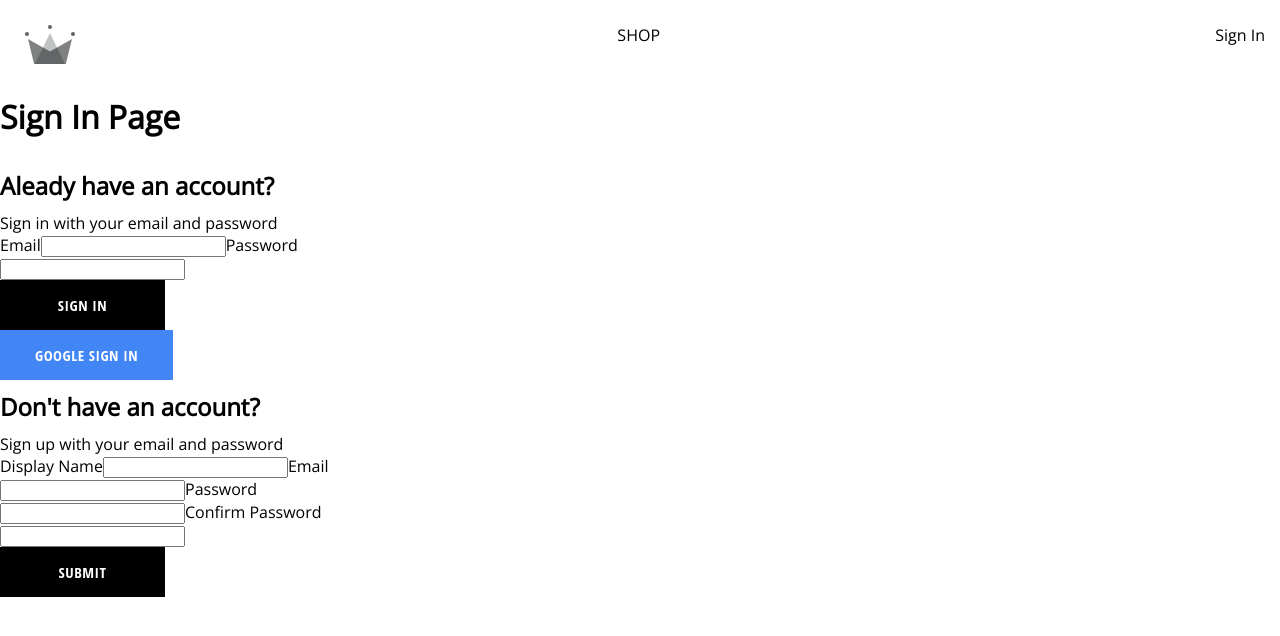
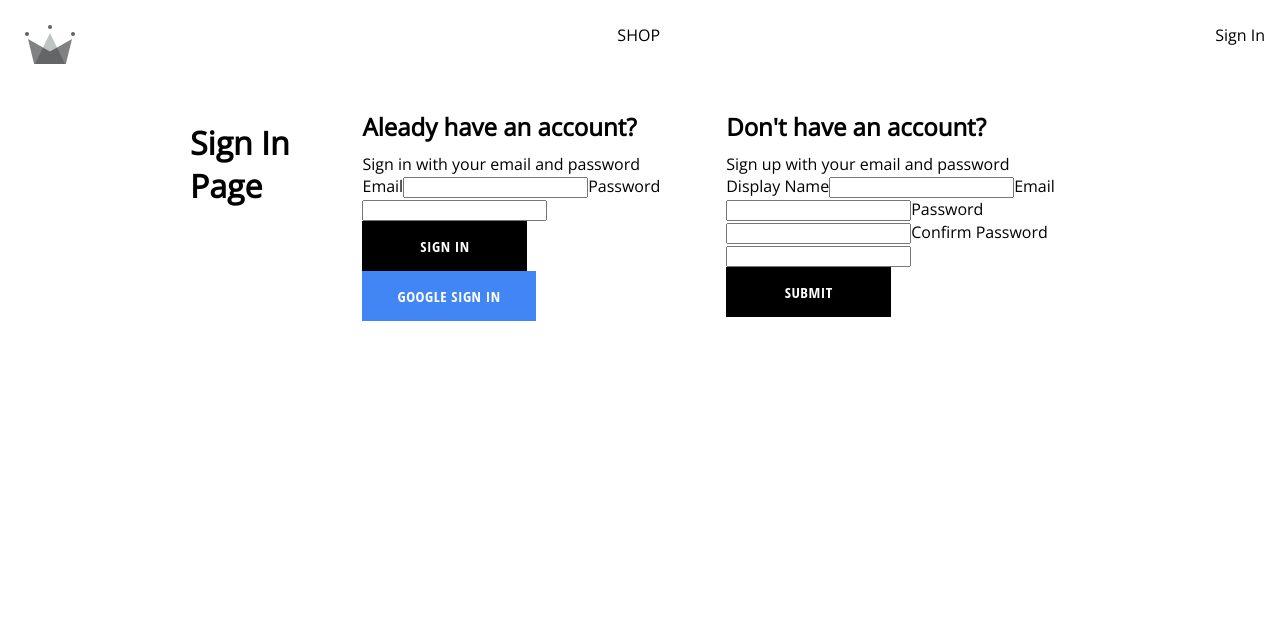
Before and after one commit to mkcheung/crown-clothing, a React (Create React App) app: page /auth in a window 1280 px wide. Shown: the top 636 px of the page. Built offline with nearby package versions, Linux system fonts and the light colour scheme.

Commit message:
style authentication

```diff
--- a/src/components/sign-in-form/sign-in-form.component.jsx
+++ b/src/components/sign-in-form/sign-in-form.component.jsx
@@ -31,9 +31,18 @@
 
         try {
             const response = await signInAuthUserWithEmailAndPassword(email, password);
-            console.log(response);
             resetFormFields();
         } catch (error){
+            switch(error.code) {
+                case 'auth/wrong-password':
+                    alert('incorrect password for email')
+                    break;
+                case 'auth/user-not-found':
+                    alert('no user associated with this email')
+                    break;
+                default:
+                    console.log(error);
+            }
         }
     }
 
--- a/src/routes/authentication/authentication.component.jsx
+++ b/src/routes/authentication/authentication.component.jsx
@@ -1,18 +1,11 @@
-import {
-    signInWithGooglePopup,
-    createUserDocumentFromAuth
-} from "../../utils/firebase/firebase.utils";
-
 import SignUpForm from "../../components/sign-up-form/sign-up-form.component";
 import SignInForm from "../../components/sign-in-form/sign-in-form.component";
 
+import './authentication.styles.scss';
+
 const Authentication = () => {
-    const logGoogleUser = async () => {
-        const {user} = await signInWithGooglePopup();
-        const userDocRef = await createUserDocumentFromAuth(user)
-    };
 	return (
-		<div>
+		<div className="authentication-container">
 			<h1>Sign In Page</h1>
             <SignInForm/>
             <SignUpForm/>
--- /dev/null
+++ b/src/routes/authentication/authentication.styles.scss
@@ -0,0 +1,6 @@
+.authentication-container {
+    display: flex;
+    width:900px;
+    justify-content:space-between;
+    margin: 30px auto;
+}
```
